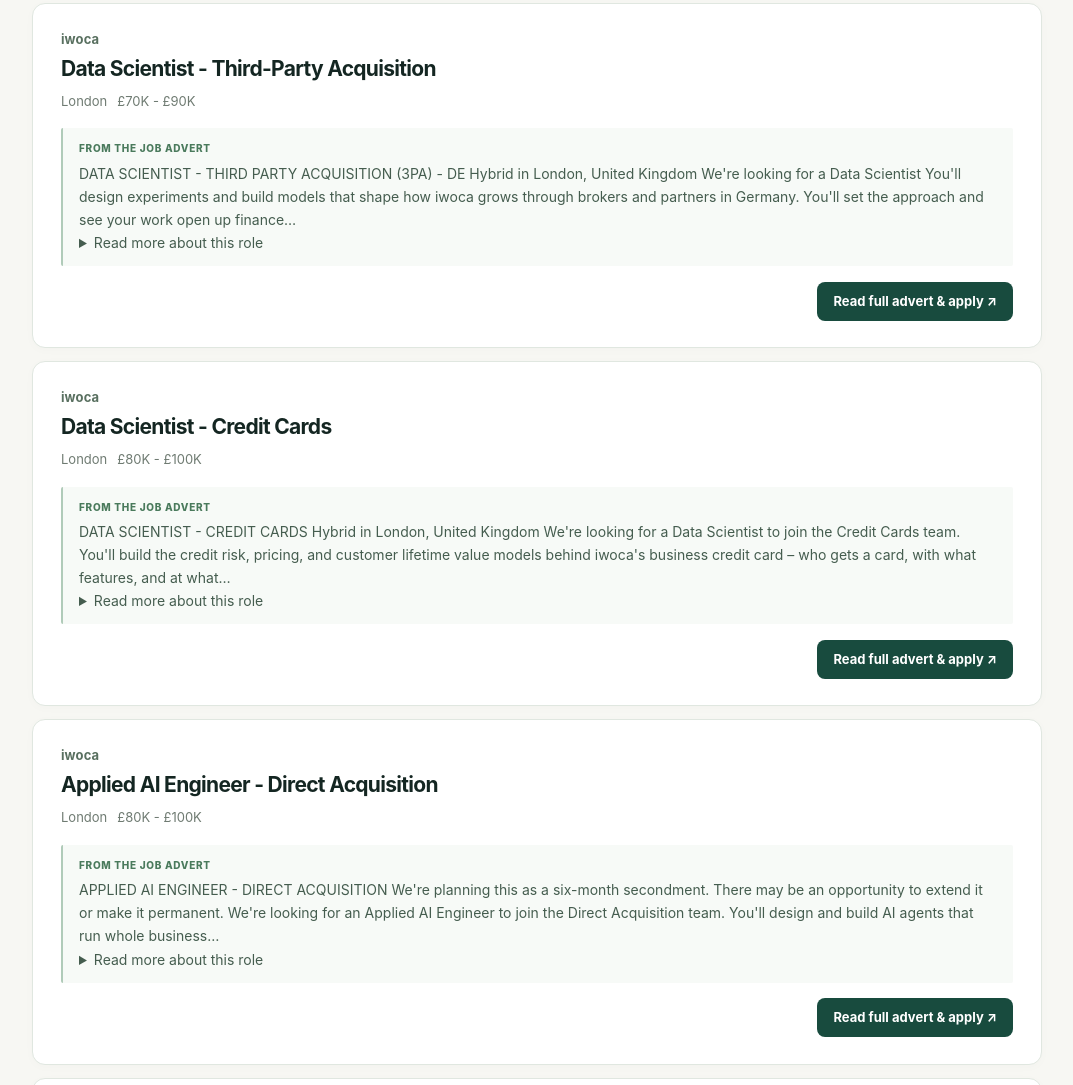
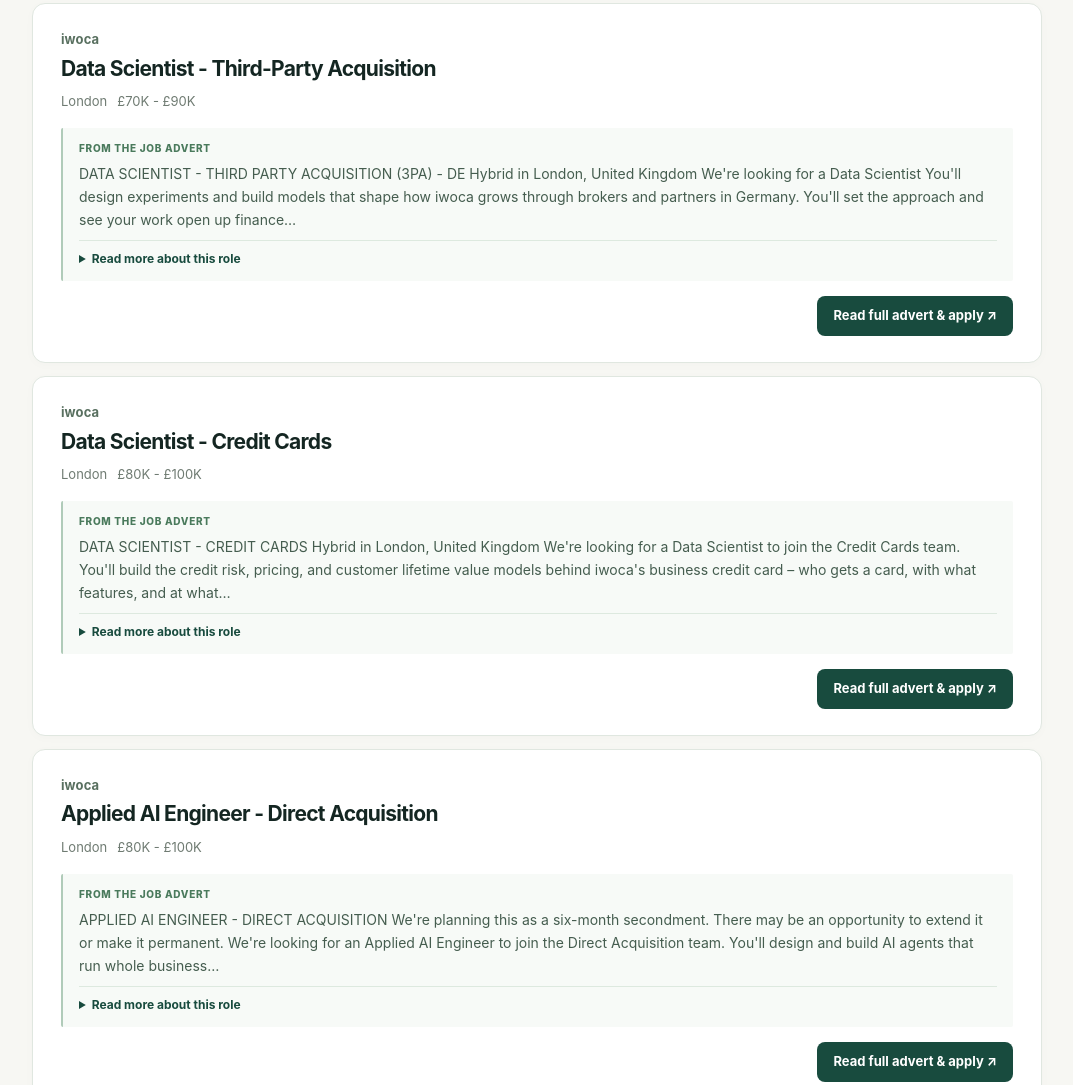
Before and after one commit to yogeshkaransharma-code/uk-sponsorship-jobs, a plain HTML site: page index.html in a window 1280 px wide. Shown: the part 967-2052 px from the top of the page, without its empty margins (103-1176 px from the left). Drawn offline with Linux system fonts and the light colour scheme.

Commit message:
Style expandable role description previews in compact job cards

```diff
--- a/site.css
+++ b/site.css
@@ -59,3 +59,7 @@
  .filter-toolbar .advanced-filters{flex:0 1 auto}
  .job .job-bottom{align-items:stretch}
 }
+
+.role-expand{margin-top:9px;border-top:1px solid #dde9df;padding-top:8px}
+.role-expand summary{font-size:12px;font-weight:700;color:var(--green);cursor:pointer}
+.role-expand p{font-size:13px;line-height:1.65;color:#4e5d52;margin:9px 0 0}
```
